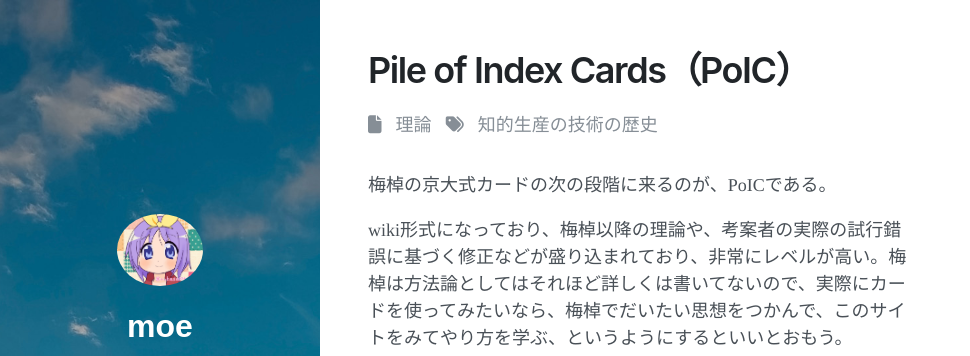
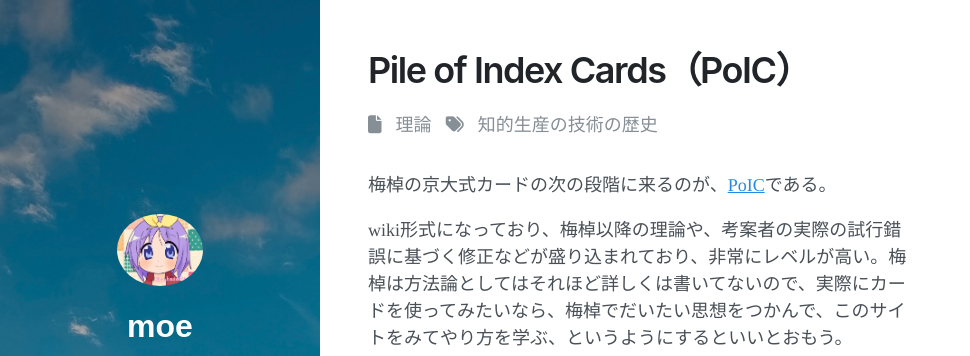
Before and after one commit to tukasa/moe, a Jekyll site: the page built from my_collections/_theory/h2.md, in a window 1280 px wide and 900 px high. Shown: the top 356 px of the window, without its empty margins (0-970 px from the left). Built offline with Jekyll 4.4.1, drawn with Linux system fonts in a browser that asks for light colours; nearby versions of some CDN libraries; part of the change alters nothing that is shown.

Commit message:
link付与

```diff
--- a/my_collections/_theory/h2.md
+++ b/my_collections/_theory/h2.md
@@ -5,7 +5,7 @@ date: 2022-11-19
 last_modified_at:
 ---
 
-梅棹の京大式カードの次の段階に来るのが、PoICである。
+梅棹の京大式カードの次の段階に来るのが、[PoIC](https://scrapbox.io/poic/)である。
 
 wiki形式になっており、梅棹以降の理論や、考案者の実際の試行錯誤に基づく修正などが盛り込まれており、非常にレベルが高い。梅棹は方法論としてはそれほど詳しくは書いてないので、実際にカードを使ってみたいなら、梅棹でだいたい思想をつかんで、このサイトをみてやり方を学ぶ、というようにするといいとおもう。
 
```
